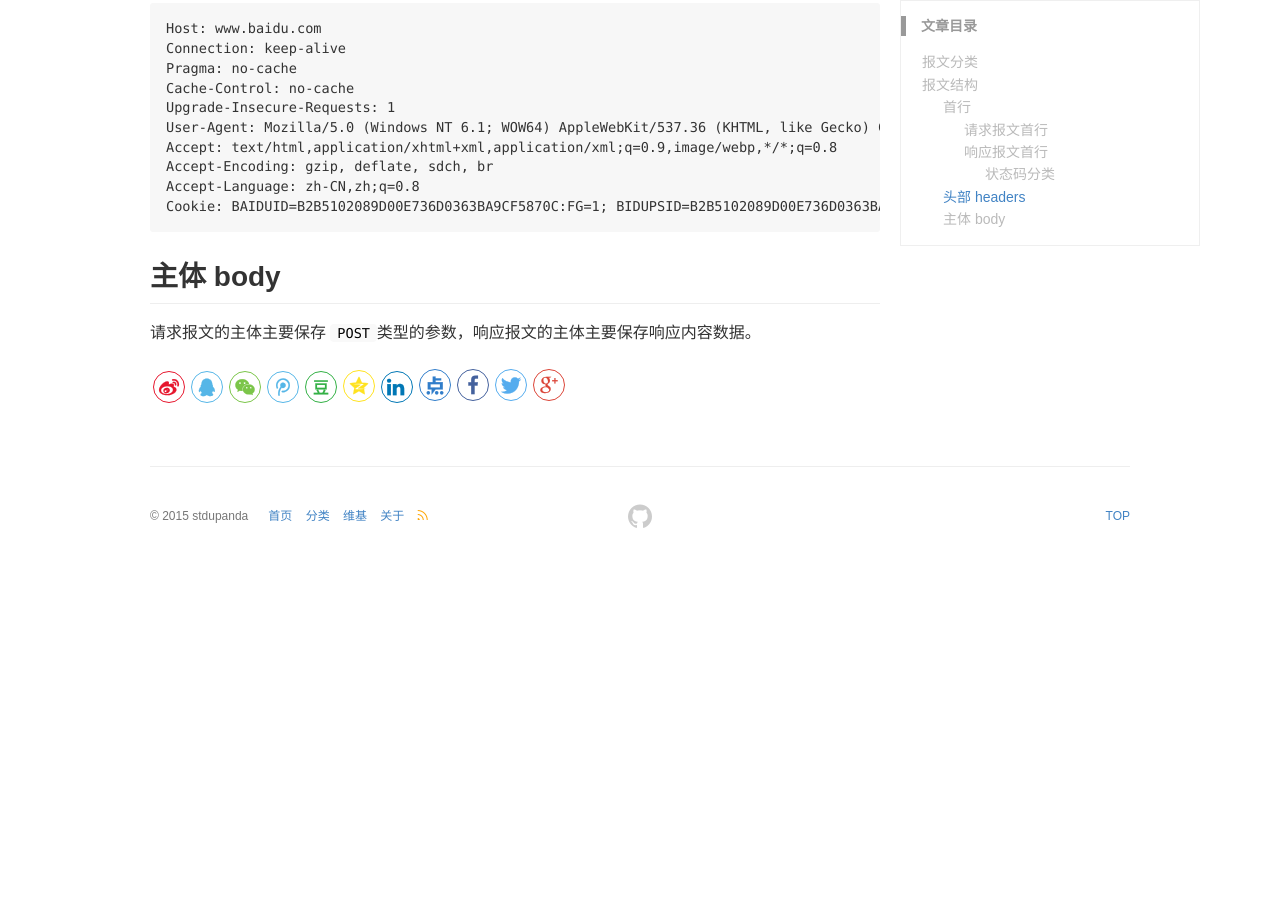
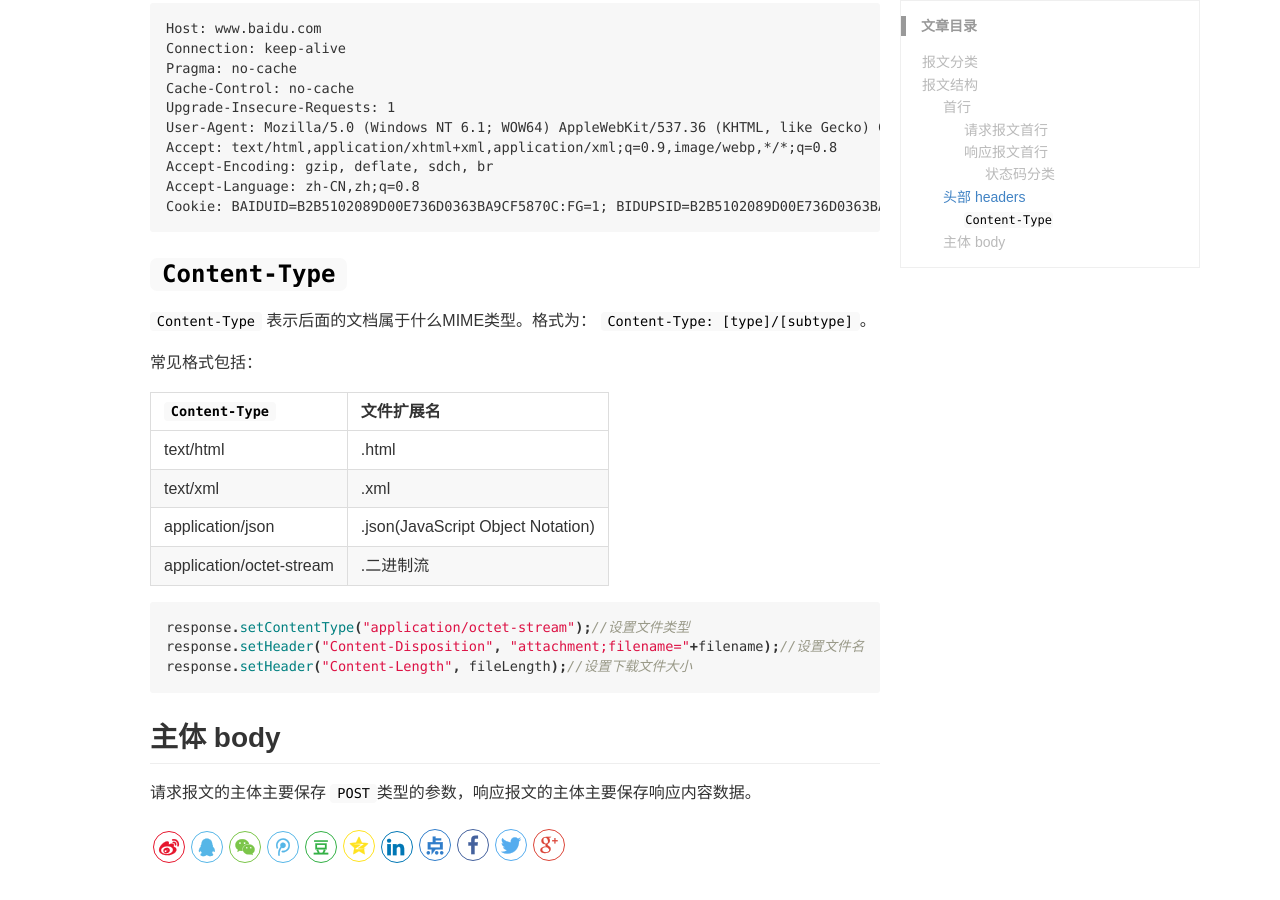
Before and after one commit to stdupanda/stdupanda.github.io, a Jekyll site: the page built from _posts/web/2017-05-07-http-packet-analysis.md, in a window 1280 px wide and 900 px high, scrolled down 3694 px. Built offline with Jekyll 4.4.1, drawn with Linux system fonts in a browser that asks for light colours; nearby versions of some CDN libraries; comment, search, counter and statistics services are not loaded; before the commit the page ends 4259 px from its top, so only the background shows below that.

Commit message:
2017-5-15 12:05:28

````diff
--- a/_posts/web/2017-05-07-http-packet-analysis.md
+++ b/_posts/web/2017-05-07-http-packet-analysis.md
@@ -109,6 +109,25 @@ Accept-Language: zh-CN,zh;q=0.8
 Cookie: BAIDUID=B2B5102089D00E736D0363BA9CF5870C:FG=1; BIDUPSID=B2B5102089D00E736D0363BA9CF5870C; PSTM=1486961211; Hm_lvt_12423ecbc0e2ca965d84259063d35238=1492074218; BD_UPN=12314353; MCITY=-131%3A
 ```
 
+### `Content-Type`
+
+`Content-Type` 表示后面的文档属于什么MIME类型。格式为： `Content-Type: [type]/[subtype]`。
+
+常见格式包括：
+
+| `Content-Type` | 文件扩展名 |
+|:---------------|:----------|
+|text/html|.html|
+|text/xml|.xml|
+|application/json|.json(JavaScript Object Notation)|
+|application/octet-stream|.二进制流|
+
+```java
+response.setContentType("application/octet-stream");//设置文件类型
+response.setHeader("Content-Disposition", "attachment;filename="+filename);//设置文件名
+response.setHeader("Content-Length", fileLength);//设置下载文件大小
+```
+
 ## 主体 body
 
 请求报文的主体主要保存 `POST`类型的参数，响应报文的主体主要保存响应内容数据。
````
Also changed, not shown: _posts/git/2017-05-05-git-commands.md (+8 -4 lines), _posts/git/2017-05-05-git-lf-crlf.md (added, +14 -0 lines).
